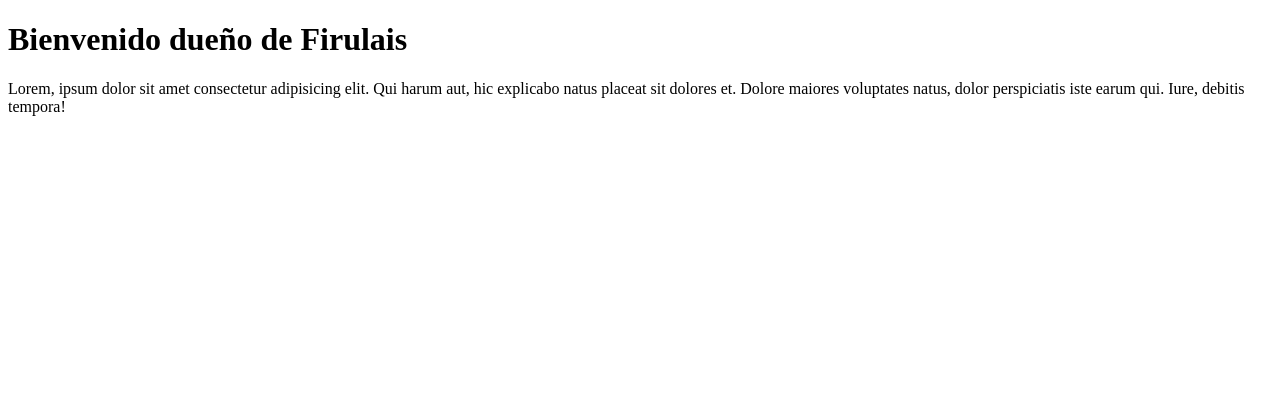
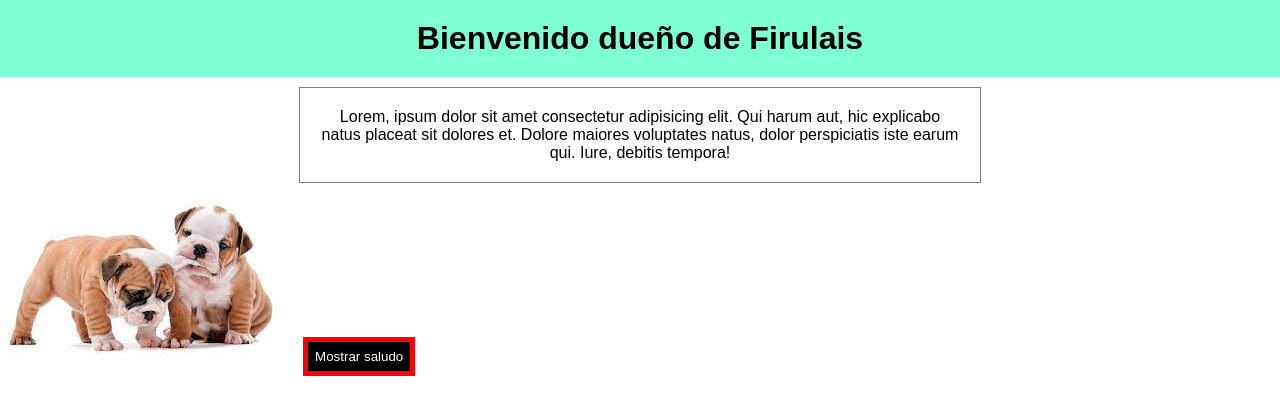
Before and after one commit to EDWARD-LEO/veterinaria, a plain HTML site: page index.html in a window 1280 px wide. Drawn offline with Linux system fonts and the light colour scheme.

Commit message:
Sitio original veterinaria

```diff
--- /dev/null
+++ b/css/estilos.css
@@ -0,0 +1,35 @@
+* {
+  border: 0;
+  margin: 0;
+  padding: 0;
+  font-family: Arial, Helvetica, sans-serif;
+}
+
+.titulo{
+  text-align: center;
+  background-color: aquamarine;
+  padding-top: 20px;
+  padding-bottom: 20px;
+}
+
+.boton{
+  border: 5px solid red;
+  background-color: black;
+  color: white;
+  padding: .5em;
+  cursor: pointer;
+}
+
+.boton:hover{
+  color: yellow;
+}
+
+.parrafo{
+  width: 50%;
+  border: 1px solid gray;
+  padding: 20px;
+  margin: auto;
+  margin-top: 10px;
+  margin-bottom: 10px;
+  text-align: center;
+}
--- a/index.html
+++ b/index.html
@@ -5,11 +5,18 @@
   <meta http-equiv="X-UA-Compatible" content="IE=edge">
   <meta name="viewport" content="width=device-width, initial-scale=1.0">
   <title>Veterinaria Firulais</title>
+  <link rel="stylesheet" href="./css/estilos.css">
 </head>
 <body>
-  <h1>Bienvenido dueño de Firulais</h1>
-  <p>
+  <h1 class="titulo">Bienvenido dueño de Firulais</h1>
+  <p class="parrafo">
     Lorem, ipsum dolor sit amet consectetur adipisicing elit. Qui harum aut, hic explicabo natus placeat sit dolores et. Dolore maiores voluptates natus, dolor perspiciatis iste earum qui. Iure, debitis tempora!
   </p>
+
+  <img src="./images/perrito.jpg" alt="Cachorros perritos">
+
+  <button type="button" id="saludo" class="boton">Mostrar saludo</button>
+
+  <script src="./js/scripts.js"></script>
 </body>
 </html>
--- /dev/null
+++ b/js/scripts.js
@@ -0,0 +1,10 @@
+function saludar(){
+  alert("Hola querida mascota");
+}
+
+function presentarse(){
+  alert("Te saluda Jhon Francia");
+}
+
+const botonSaludo = document.getElementById("saludo");
+botonSaludo.addEventListener("click", presentarse);
```
Also changed, not shown: images/perrito.jpg (added), 1 other file.
